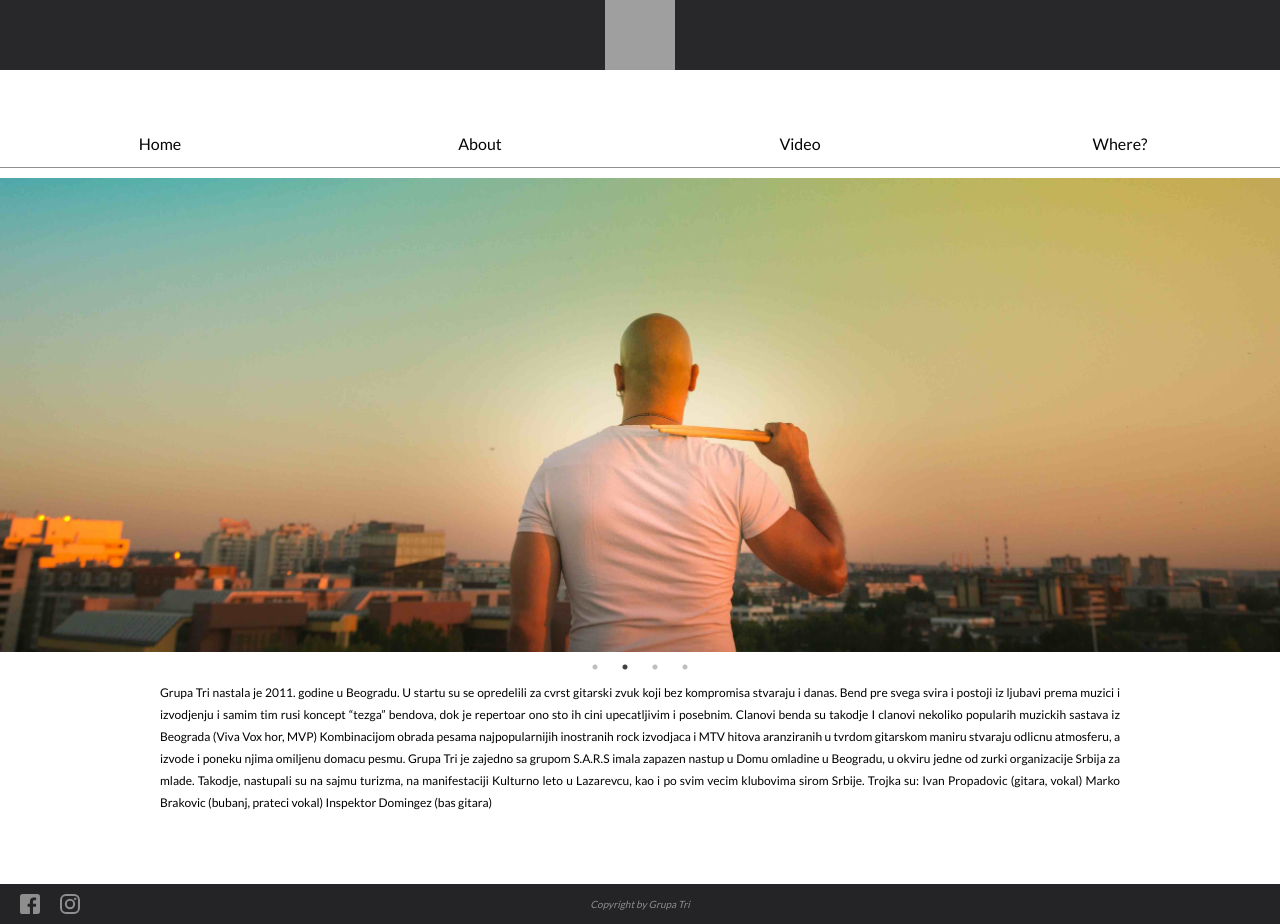
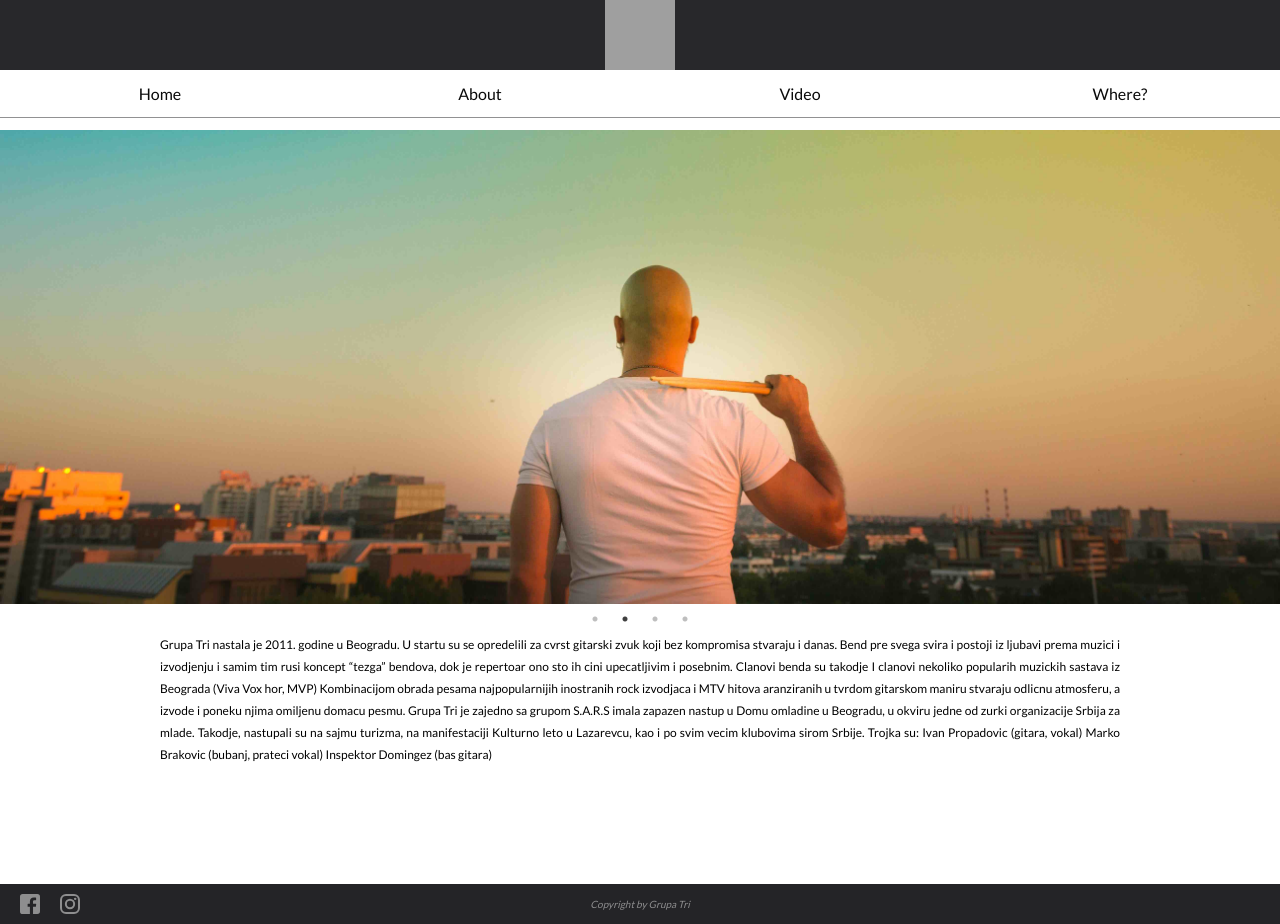
Before and after one commit to budjoskop/gruap3, a Jekyll site: the page built from index.html, in a window 1280 px wide and 924 px high. Built offline with Jekyll 4.4.1, drawn with Linux system fonts in a browser that asks for light colours; nearby versions of some CDN libraries; grey boxes are pictures that could not be loaded.

Commit message:
dodati md fajlovi

```diff
--- a/_includes/nav.html
+++ b/_includes/nav.html
@@ -1,7 +1,7 @@
 	<div class="navBar">
 		<ul class="clearFix">
 			<li><a href="{{site.baseurl}}/index.html" class="{% if page.url == '/index.html' %}current{% endif %}">Home</a></li>
-	  		<li><a href="{{site.baseurl}}/about.html" class="{% if page.url == '/about.html' %}current{% endif %}">About </a></li>
+	  		<li><a href="{{site.baseurl}}/about.html" class="{% if page.url == '/about.html' %}current{% endif %}">About</a></li>
 	  		<li><a href="{{site.baseurl}}/video.html" class="{% if page.url == '/video.html' %}current{% endif %}">Video</a></li>
 	  		<li><a href="{{site.baseurl}}/where.html" class="{% if page.url == '/where.html' %}current{% endif %}">Where?</a></li>
 	  	</ul>
--- a/_layouts/default.html
+++ b/_layouts/default.html
@@ -21,7 +21,7 @@
 		  ga('send', 'pageview');
 		</script>
 
-		{% include nav.html %}
+
 
 </head>
 
@@ -29,7 +29,8 @@
 
     <div class="header">
 		<div class="logo">
-		<a href="index.html"><img src="images/grupa3Logo.svg" alt="grupa 3"> </a>
+		<a href="/index.html"><img src="images/grupa3Logo.svg" alt="grupa 3"> </a>
+		{% include nav.html %}
 		</div>
     </div>
 
--- a/where.html
+++ b/where.html
@@ -48,7 +48,7 @@ layout: default
 	 				<th><b>Date</b></th>
 	 				<th><b>Place</b></th>
 	 			</tr>
-	 			{% for post in site.categories.pastEvents  %}
+	 			{% for post in site.categories.pastEvents limit: 5 %}
 	 			<tr>
 	 				<th>{{post.datum}}</th>
 	 				<th>{{post.place}}</th>
```
